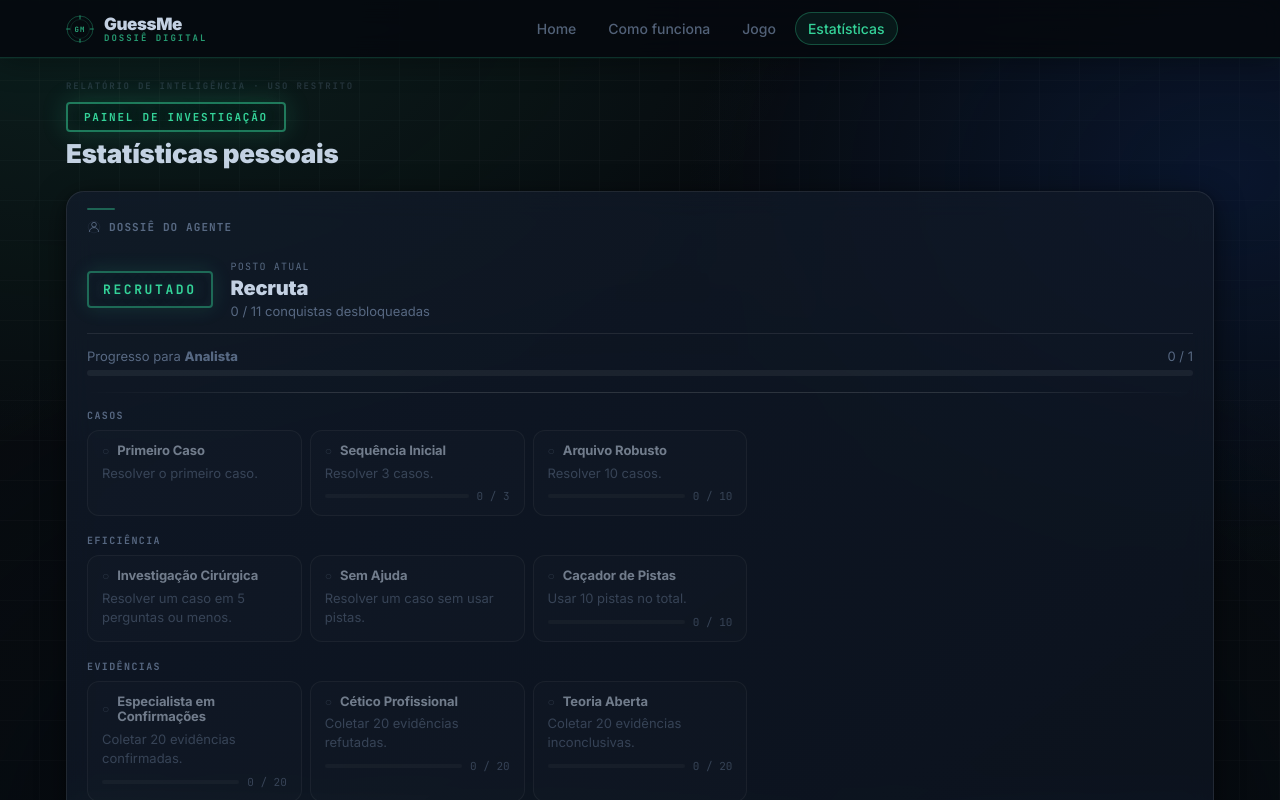
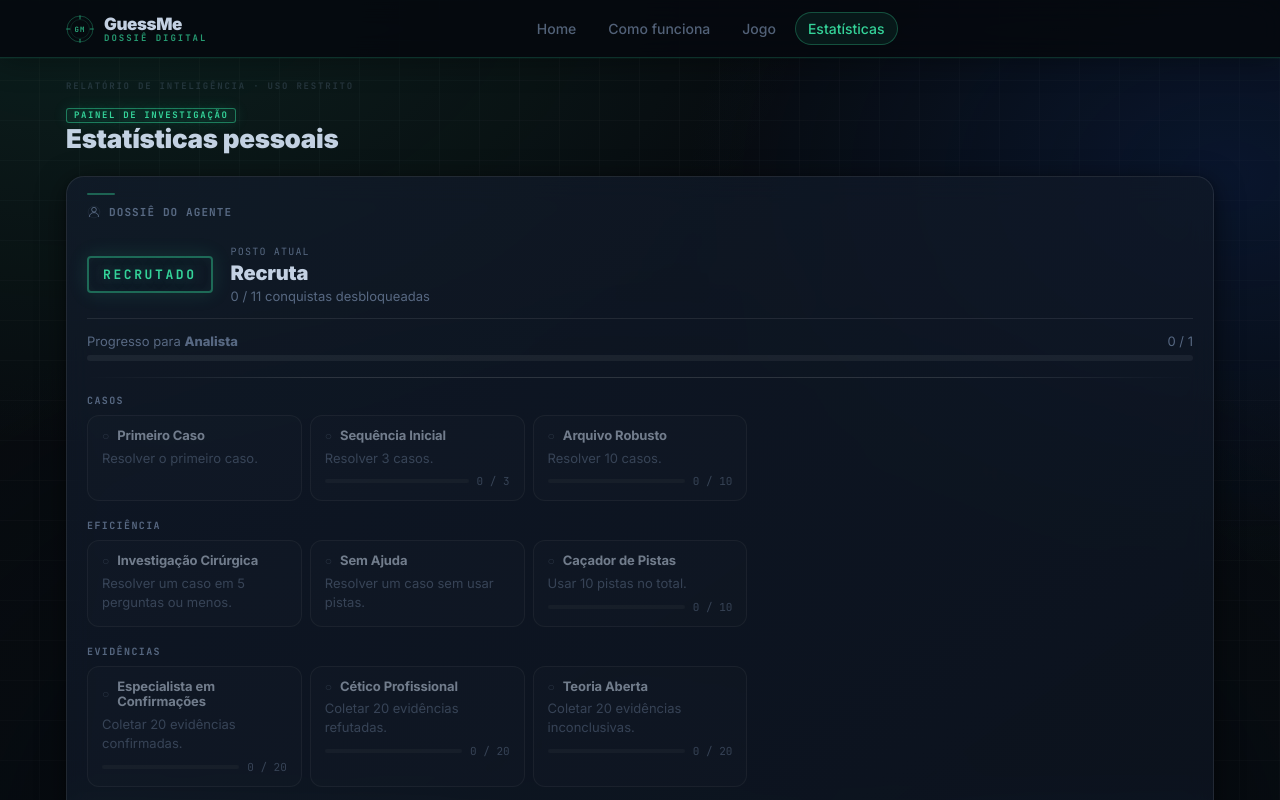
Before and after one commit to Daniel-Macedo-dev/GuessMe, a React (Vite) app in the folder guessme/: page /stats in a window 1280 px wide. Shown: the top 800 px of the page. Built offline with nearby package versions, Linux system fonts and the light colour scheme; no server answers.

Commit message:
fix(ui): replace caseSolvedStamp with caseStamp primitive in stats header; add panelSectionHeader to category panel

```diff
--- a/guessme/src/components/StatsCategoryPanel.tsx
+++ b/guessme/src/components/StatsCategoryPanel.tsx
@@ -1,5 +1,6 @@
 import type { CategoryStats } from "../types/stats";
 import StatsBarList from "./StatsBarList";
+import DossierIcon from "./DossierIcon";
 
 type Props = {
   categories: CategoryStats[];
@@ -19,7 +20,10 @@ export default function StatsCategoryPanel({ categories }: Props) {
 
   return (
     <section className="statsPanel panel" aria-labelledby="stats-cat-title" data-testid="stats-category-panel">
-      <h3 id="stats-cat-title" className="statsPanelTitle">Categorias investigadas</h3>
+      <div className="panelSectionHeader">
+        <DossierIcon name="archive" size={14} aria-hidden={true} className="dossierIcon--muted" />
+        <h3 id="stats-cat-title" className="statsPanelTitle panelSectionTitle">Categorias investigadas</h3>
+      </div>
       <StatsBarList items={items} testId="stats-category-bars" />
     </section>
   );
--- a/guessme/src/pages/Stats.tsx
+++ b/guessme/src/pages/Stats.tsx
@@ -60,7 +60,7 @@ export default function Stats() {
       <main className="main statsMain" data-testid="stats-page">
         <div className="statsPageHeader">
           <span className="statsReportClass" aria-hidden="true">RELATÓRIO DE INTELIGÊNCIA · USO RESTRITO</span>
-          <div className="statsPageStamp caseSolvedStamp">Painel de investigação</div>
+          <div className="caseStamp caseStamp--active caseStamp--sm">Painel de investigação</div>
           <h1 className="statsPageTitle">Estatísticas pessoais</h1>
           {history.length > 0 && (
             <p className="muted small">
--- a/guessme/src/styles/index.css
+++ b/guessme/src/styles/index.css
@@ -1639,12 +1639,6 @@ a:focus-visible{
 /* ── Page header ── */
 .statsPageHeader{
   margin-bottom: 22px;
-}
-.statsPageStamp{
-  font-size: 11px;
-  color: var(--accent);
-  letter-spacing: 0.16em;
-  margin-bottom: 6px;
 }
 .statsPageTitle{
   margin: 0 0 4px;
```
